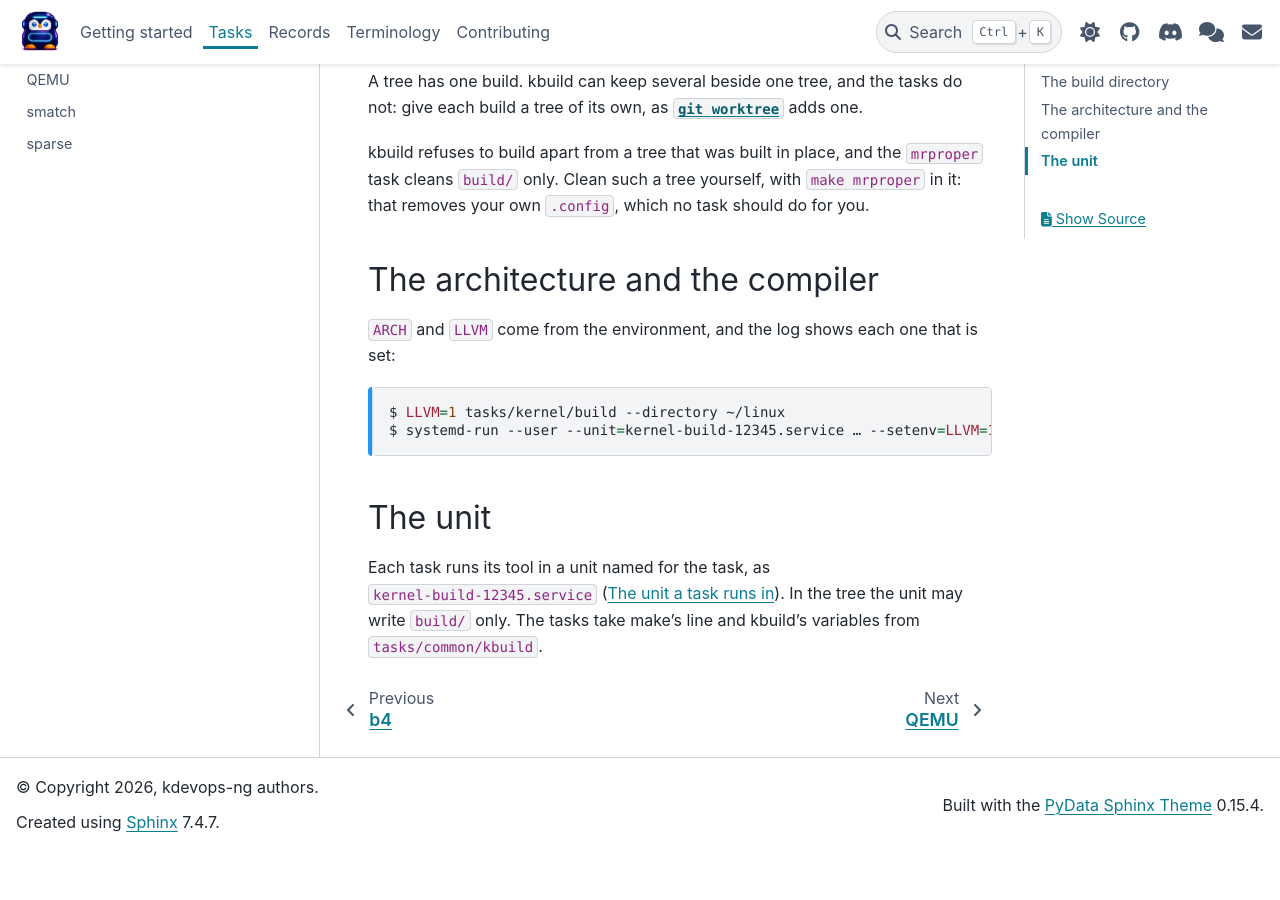
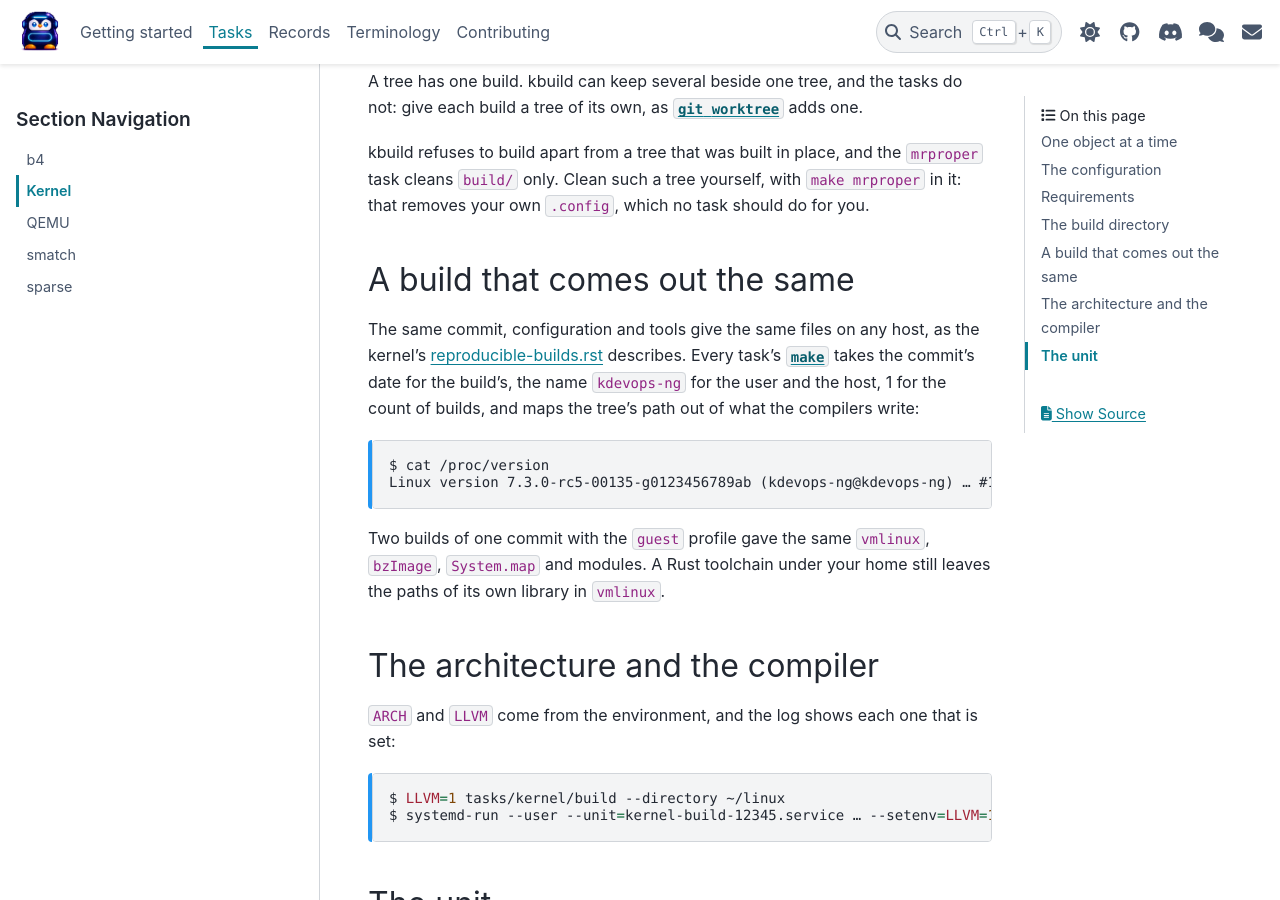
Before and after one commit to linux-kdevops/kdevops-ng, a Sphinx documentation site: the page built from docs/tasks/kernel.rst, in a window 1280 px wide and 900 px high, scrolled down 2869 px. Built offline with Sphinx 7.4.7 and the PyData theme 0.15.4, drawn with Linux system fonts in a browser that asks for light colours; before the commit the page ends 3720 px from its top, so only the background shows below that.

Commit message:
kernel: build the same files from the same commit on any host
A build held its user and host, a count of the builds made in the
tree, the time it ran and, from Rust, the tree's path. Every kernel
task's make now takes what Documentation/kbuild/reproducible-builds.rst
asks for. Two builds of one commit with the guest profile gave the
same vmlinux, bzImage, System.map and 124 modules.

CONFIG_LOCALVERSION_AUTO stays on: the release names the commit, so
it differs between commits and not between hosts. What is left in
vmlinux is 22 paths of a Rust toolchain installed under a home, its
own library's.

Signed-off-by: Daniel Gomez <da.gomez@kernel.org>

```diff
--- a/docs/tasks/kernel.rst
+++ b/docs/tasks/kernel.rst
@@ -186,6 +186,26 @@ the ``mrproper`` task cleans ``build/`` only. Clean such a tree yourself,
 with ``make mrproper`` in it: that removes your own ``.config``, which no
 task should do for you.
 
+A build that comes out the same
+===============================
+
+The same commit, configuration and tools give the same files on any
+host, as the kernel's `reproducible-builds.rst`_ describes. Every
+task's :cmd:`make` takes the commit's date for the build's, the name
+``kdevops-ng`` for the user and the host, 1 for the count of builds,
+and maps the tree's path out of what the compilers write:
+
+.. code-block:: console
+   :class: cmd-host
+
+   $ cat /proc/version
+   Linux version 7.3.0-rc5-00135-g0123456789ab (kdevops-ng@kdevops-ng) … #1 SMP PREEMPT 2026-09-29T13:16:20+02:00
+
+Two builds of one commit with the ``guest`` profile gave the same
+``vmlinux``, ``bzImage``, ``System.map`` and modules. A Rust toolchain
+under your home still leaves the paths of its own library in
+``vmlinux``.
+
 The architecture and the compiler
 =================================
 
@@ -215,4 +235,5 @@ variables from :src:`tasks/common/kbuild`.
 .. _Perl: https://www.perl.org
 .. _smatch: https://github.com/error27/smatch
 .. _sparse: https://git.kernel.org/pub/scm/devel/sparse/sparse.git
+.. _reproducible-builds.rst: https://docs.kernel.org/kbuild/reproducible-builds.html
 .. _submitting-patches.rst: https://docs.kernel.org/process/submitting-patches.html
```
Also changed, not shown: 1 other file.
